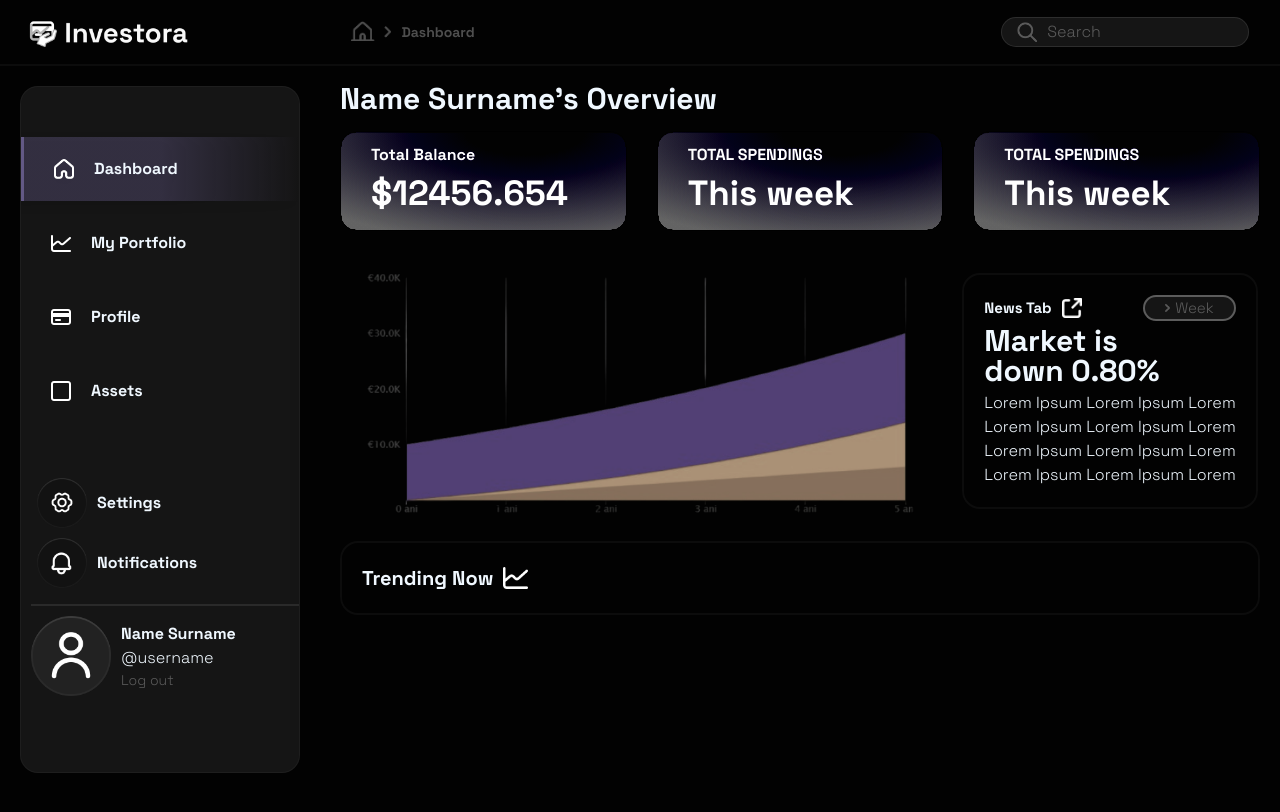
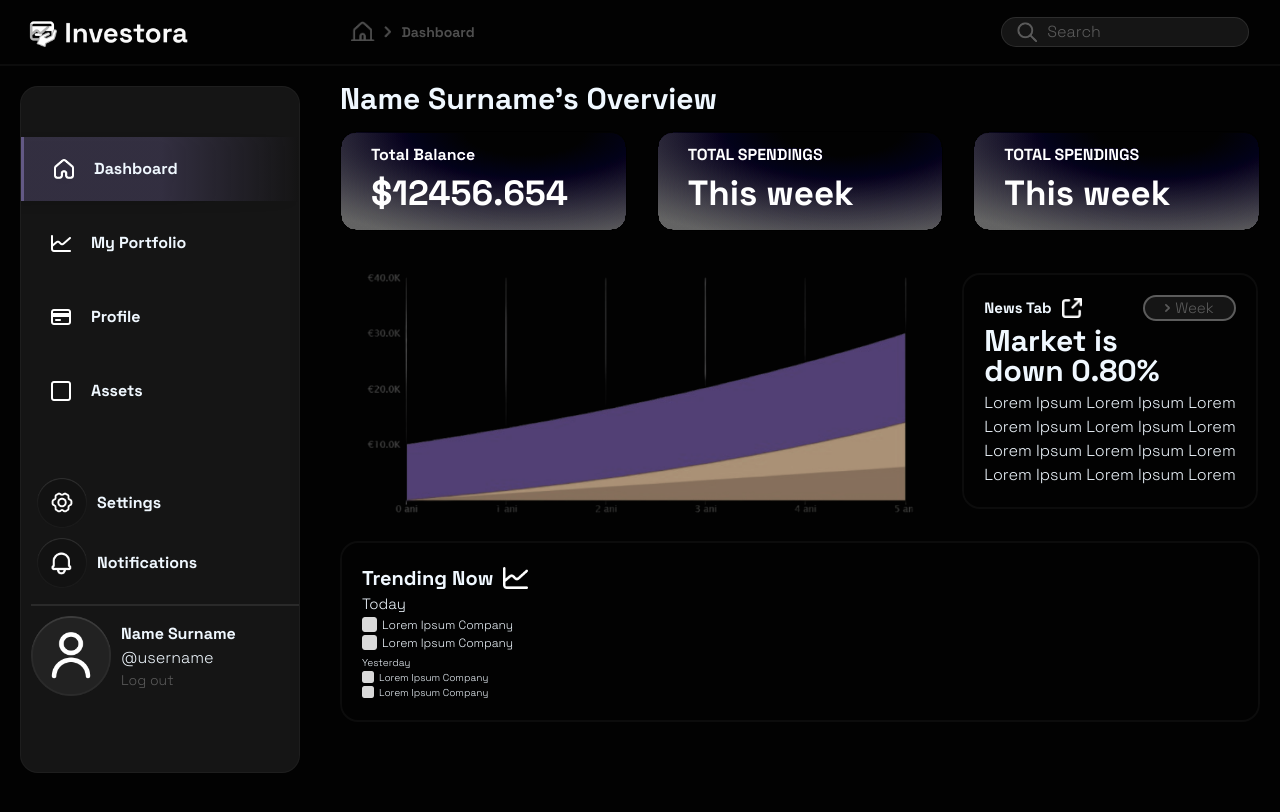
Before and after one commit to MaxRoenco/pbl-finance, a React (Vite) app in the folder Frontend/: page /dashboard in a window 1280 px wide. Shown: the top 812 px of the page. Built offline with nearby package versions, Linux system fonts and the light colour scheme.

Commit message:
dashboard

```diff
--- a/Frontend/src/components/Dashboard/Dashboard.jsx
+++ b/Frontend/src/components/Dashboard/Dashboard.jsx
@@ -43,6 +43,16 @@ const Dashboard = () => {
                     </div>
                     <div className={styles.container3}>
                         <p>Trending Now <img src="/portfolio.png" alt="" /></p>
+                        <h1>Today</h1>
+                        <ul className={styles.todayList}>
+                            <li><img src="/company.png" alt="" />Lorem Ipsum Company</li>
+                            <li><img src="/company.png" alt="" />Lorem Ipsum Company</li>
+                        </ul>
+                        <h2>Yesterday</h2>
+                        <ul className={styles.yesterdayList}>
+                            <li><img src="/company.png" alt="" />Lorem Ipsum Company</li>
+                            <li><img src="/company.png" alt="" />Lorem Ipsum Company</li>
+                        </ul>
                     </div>
                 </div>
             </div>
--- a/Frontend/src/components/Dashboard/Dashboard.module.css
+++ b/Frontend/src/components/Dashboard/Dashboard.module.css
@@ -190,3 +190,34 @@
     margin-bottom: 10px;
     font-weight: 700;
 }
+
+.container3>h1 {
+    font-size: 15px;
+}
+
+.todayList>li {
+    display: flex;
+    align-items: center;
+    font-size: 12px;
+}
+
+.todayList>li>img {
+    width: 15px;
+    margin-right: 5px;
+}
+
+.container3>h2 {
+    font-size: 10px;
+    margin-top: 3px;
+}
+
+.yesterdayList>li {
+    display: flex;
+    align-items: center;
+    font-size: 10px;
+}
+
+.yesterdayList>li>img {
+    width: 12px;
+    margin-right: 5px;
+}
```
Also changed, not shown: Frontend/public/company.png (added).
